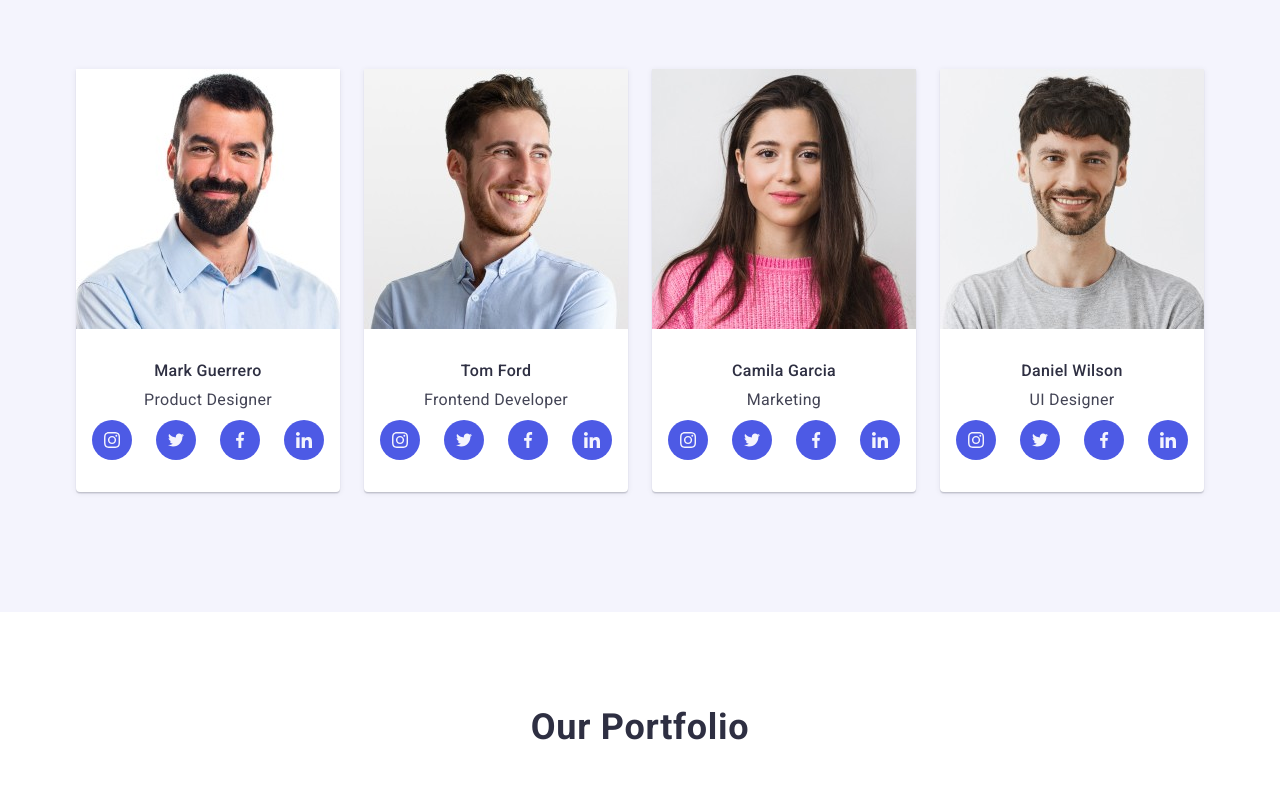
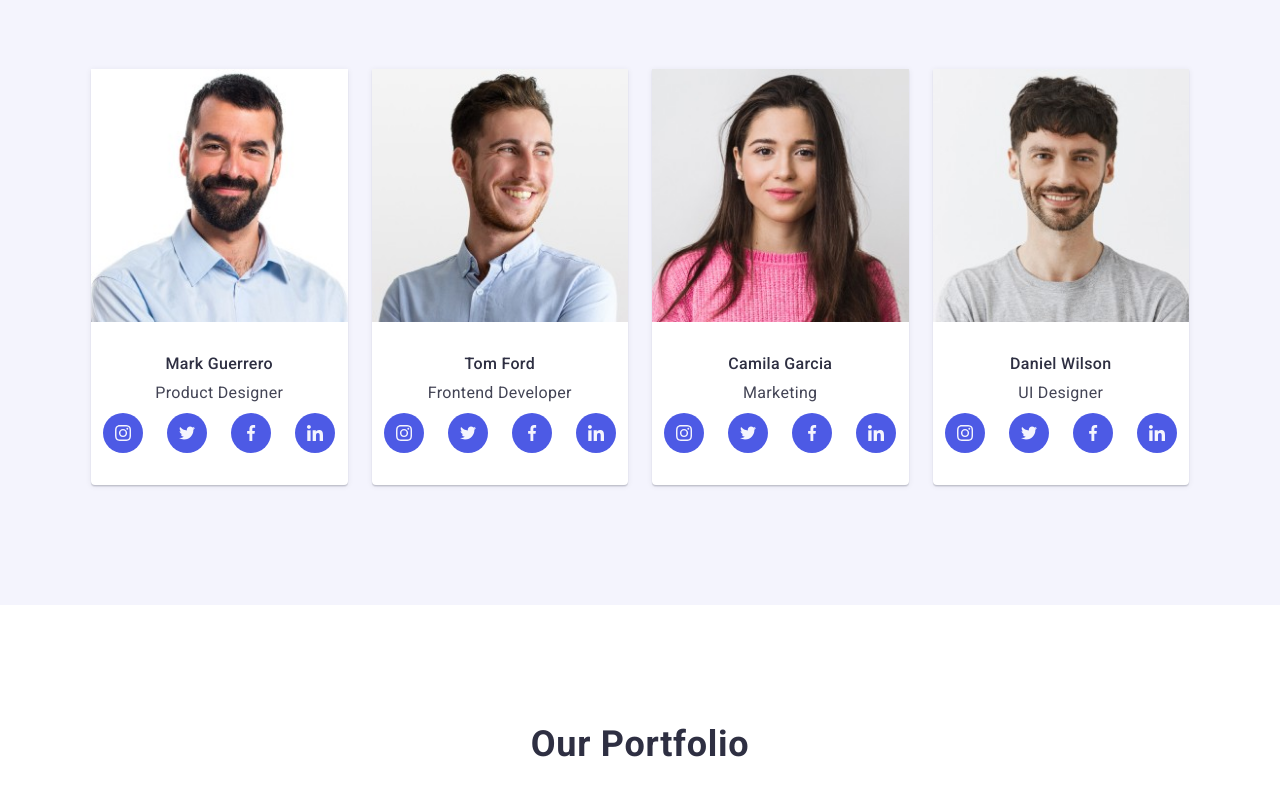
Before and after one commit to zeib01/goit-markup-hw-06, a plain HTML site: page index.html in a window 1280 px wide. Shown: the part 163-952 px from the top of the page. Drawn offline with nearby package versions, Linux system fonts and the light colour scheme.

Commit message:
більш менш виправлена 2 та 3 секція

```diff
--- a/css/styles.css
+++ b/css/styles.css
@@ -34,13 +34,6 @@ img {
 a {
     text-decoration: none;
     font-style: normal;
-}
-
-.container {
-    width: 100%;
-    max-width: 320px;
-    padding: 0 16px;
-    margin: 0 auto;
 }
 
 .visually-hidden {
@@ -335,11 +328,15 @@ a {
 
 /* section2 aside */
 .aside {
-    /*padding: 120px 0;*/
     padding: 96px 0;
     background-color: #F4F4FD;
 }
 
+.container {
+    width: 320px;
+    padding: 0 28px;
+    margin: 0 auto;
+}
 
 .aside-title {
     text-align: center;
@@ -359,10 +356,6 @@ a {
 }
 
 .back-color {
-    /* display: flex;
-    justify-content: center;
-    align-items: center;
-    width: calc((100% - 72px) / 4);*/
     background-color: #FFFFFF;
     border-radius: 0px 0px 4px 4px;
     box-shadow: 0px 1px 6px rgba(46, 47, 66, 0.08),
@@ -386,7 +379,6 @@ a {
     color: #2e2f42;
     margin-bottom: 8px;
     text-align: center;
-
 }
 
 .center {
@@ -397,13 +389,13 @@ a {
     color: #434455;
     text-align: center;
     margin-bottom: 8px;
-
 }
 
 .icon-box {
     display: flex;
     gap: 24px;
     justify-content: center;
+    align-items: center;
 }
 
 .icon-li {
@@ -428,41 +420,35 @@ a {
     background-color: #404BBF;
 }
 
-
 .social-icon {
     fill: currentColor;
 }
 
 @media screen and (min-width: 768px) {
-    .container {
-        max-width: 736px;
+    .aside {
+        padding: 96px 108px;
     }
 
-    .aside {
-        padding: 96px 92px;
-    }
-
-    .aside-title {
-        text-align: center;
+    .container {
+        width: 736px;
+        padding: 0 15px;
     }
 
 
     .aside-list {
+        display: flex;
         flex-direction: row;
         flex-wrap: wrap;
-        justify-content: center;
-        align-items: center;
         gap: 24px;
         row-gap: 64px;
+
     }
-
-
+}
 
 @media screen and (min-width: 1158px) {
     .container {
-            max-width: 1158px;
+        width: 1128px;
         padding: 0 15px;
-            margin: 0 auto;
     }
 
     .aside {
@@ -475,9 +461,8 @@ a {
         flex-wrap: nowrap
     }
 
-
+    .back-color {}
 }
-
 
 
 /* section3 Portfolio */
@@ -485,15 +470,9 @@ a {
 .portfolio {
     padding-top: 96px;
     padding-bottom: 96px;
-        /*padding-top: 120px;
-        padding-bottom: 120px;
-        */
 }
 
 .portfolio-list {
-        /*flex-wrap: wrap;
-         column-gap: 24px;
-         row-gap: 48px;*/
     display: flex;
     flex-direction: column;
     gap: 48px;
@@ -524,13 +503,11 @@ a {
     transition: transform 250ms cubic-bezier(0.4, 0, 0.2, 1);
 }
 
-
 .portfolio-item:hover .overlay {
     transform: translateY(0%);
 }
 
 .portfolio-item {
-        /*  width: calc((100% - 48px) / 3);*/
     transition: box-shadow 250ms cubic-bezier(0.4, 0, 0.2, 1);
 }
 
@@ -542,7 +519,23 @@ a {
     padding: 32px 16px;
     border: 1px solid #e7e9fc;
     border-top: none;
+}
 
+@media screen and (min-width: 1158px) {
+    .portfolio {
+        padding-top: 120px;
+        padding-bottom: 120px;
+    }
+
+    .portfolio-list {
+        flex-wrap: wrap;
+        column-gap: 24px;
+        row-gap: 48px;
+    }
+
+    .portfolio-item {
+        width: calc((100% - 48px) / 3);
+    }
 }
 
 /* footer */
--- a/index.html
+++ b/index.html
@@ -165,7 +165,7 @@
                     </li>
 
                     <li class="back-color">
-                        <img class="back-color-img" class="back-color-img" src="./images/frontend-developer.jpg"
+                        <img class="back-color-img" src="./images/frontend-developer.jpg"
                             alt="Frontend Developer Tom Ford" width="264" height="260">
                         <div class="name">
                             <h3 class="back-color-title">Tom Ford</h3>
@@ -175,7 +175,6 @@
                                     <a class="icon-link" href="">
                                         <svg class="social-icon" width="16" height="16">
                                             <use href="./images/icons.svg#icon-instagram">
-
                                             </use>
                                         </svg>
                                     </a>
```
Lines whose indentation alone changed are shown as unchanged.
